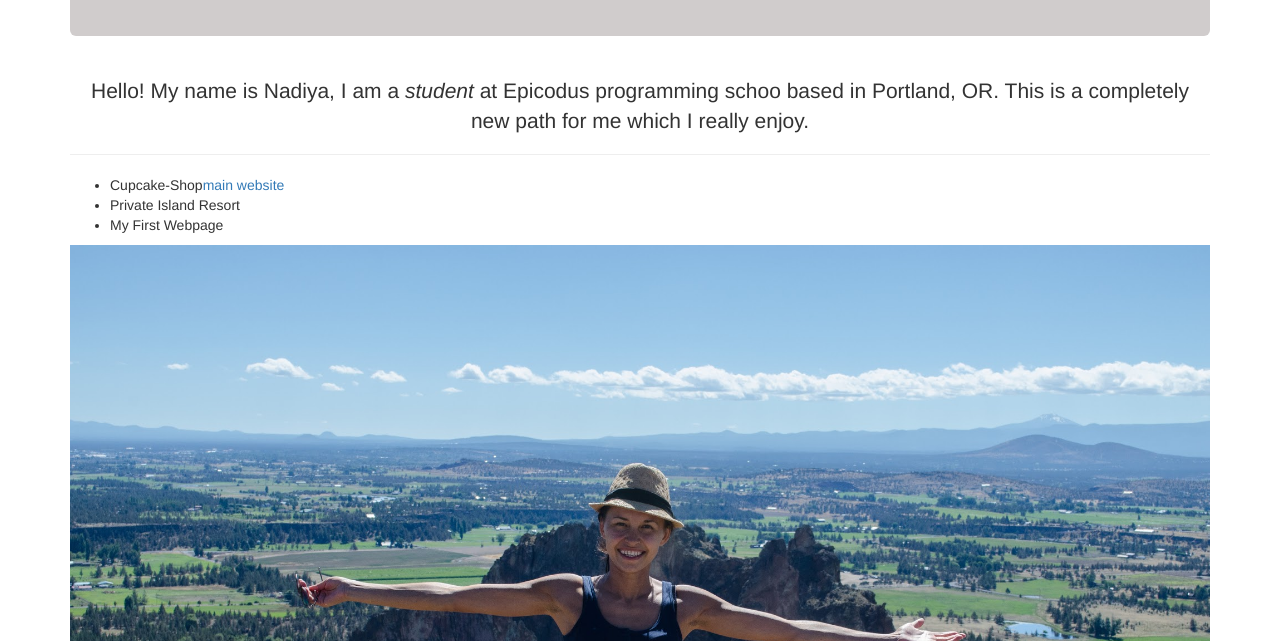
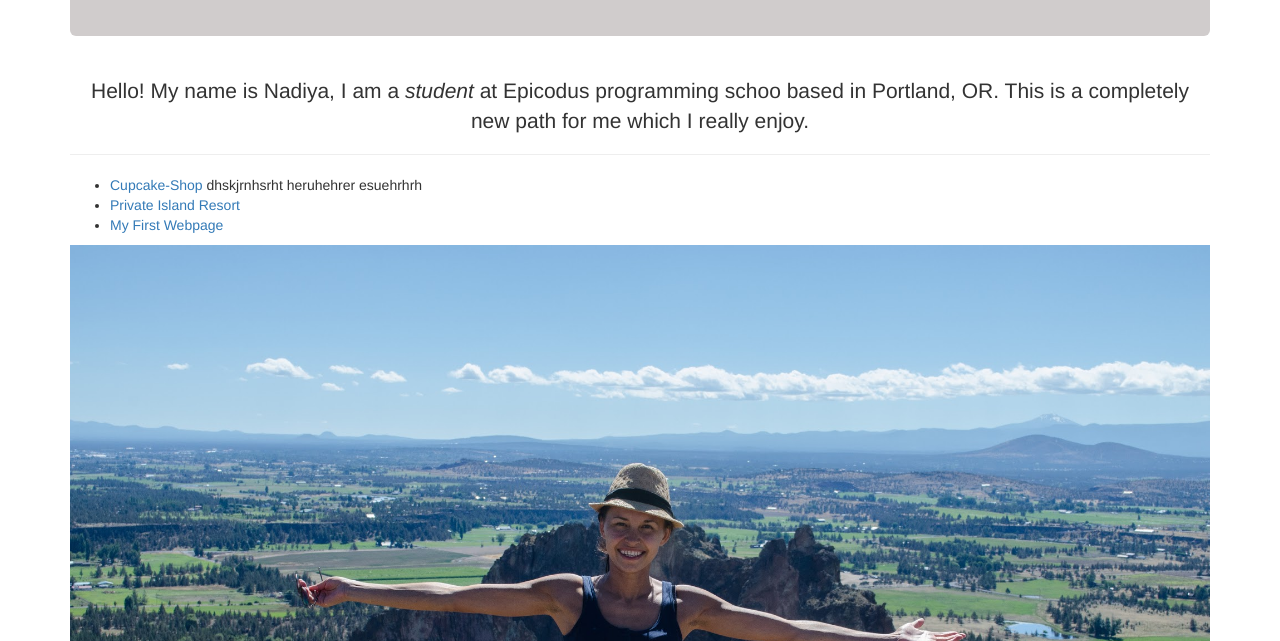
Before and after one commit to NadinYrosh/portfolio, a plain HTML site: page index.html in a window 1280 px wide. Shown: the part 159-800 px from the top of the page. Drawn offline with Linux system fonts and the light colour scheme.

Commit message:
ad links to github projects

```diff
--- a/index.html
+++ b/index.html
@@ -9,11 +9,6 @@
       <link href="css/style.css" rel="stylesheet" media="screen">
   </head>
 
-
-
-
-
-
   <body class="container">
     <div class="jumbotron nav-bar">
       <h1>Nadin YRosh</h1>
@@ -21,13 +16,19 @@
     <div class="page-header lead">
       <p>Hello! My name is Nadiya, I am a <em>student</em> at Epicodus programming schoo based in Portland, OR. This is a completely new path for me which I really enjoy.</p>
     </div>
-    <div class="progects">
-      <ul>
-        <li>Cupcake-Shop<a href="https://github.com/NadinYrosh/cupcake-shop.git">main website</a></li>
-        <li>Private Island Resort</li>
-        <li>My First Webpage</li>
-      </ul>
+    <div class="row projects">
+      <div class="col-xs-4">
+        <ul>
+          <li><a href="https://github.com/NadinYrosh/cupcake-shop.git">Cupcake-Shop</a> dhskjrnhsrht heruhehrer esuehrhrh</li>
+          <li><a href="https://github.com/NadinYrosh/private-island-resort.git">Private Island Resort</a></li>
+          <li><a href="https://github.com/NadinYrosh/my-first-webpage.git">My First Webpage</a></li>
+        </ul>
+      </div>
     </div>
+
+
+
+
     <div class="img">
       <img class="img-responsive" src="images/me.jpg" alt="Picture of me looking at SF" height="800px" width="1140px">
     </div>
```
Also changed, not shown: test.html (added).
